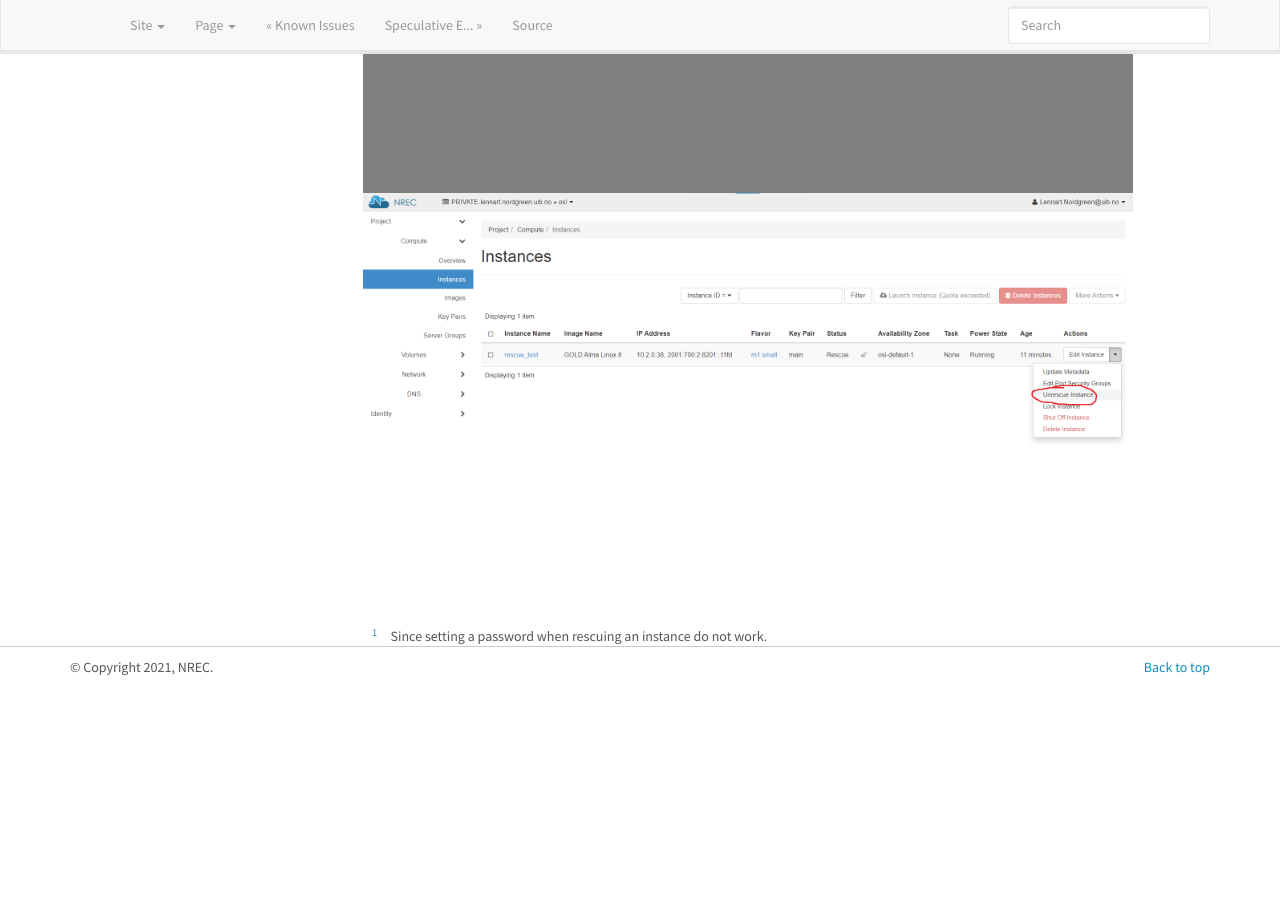
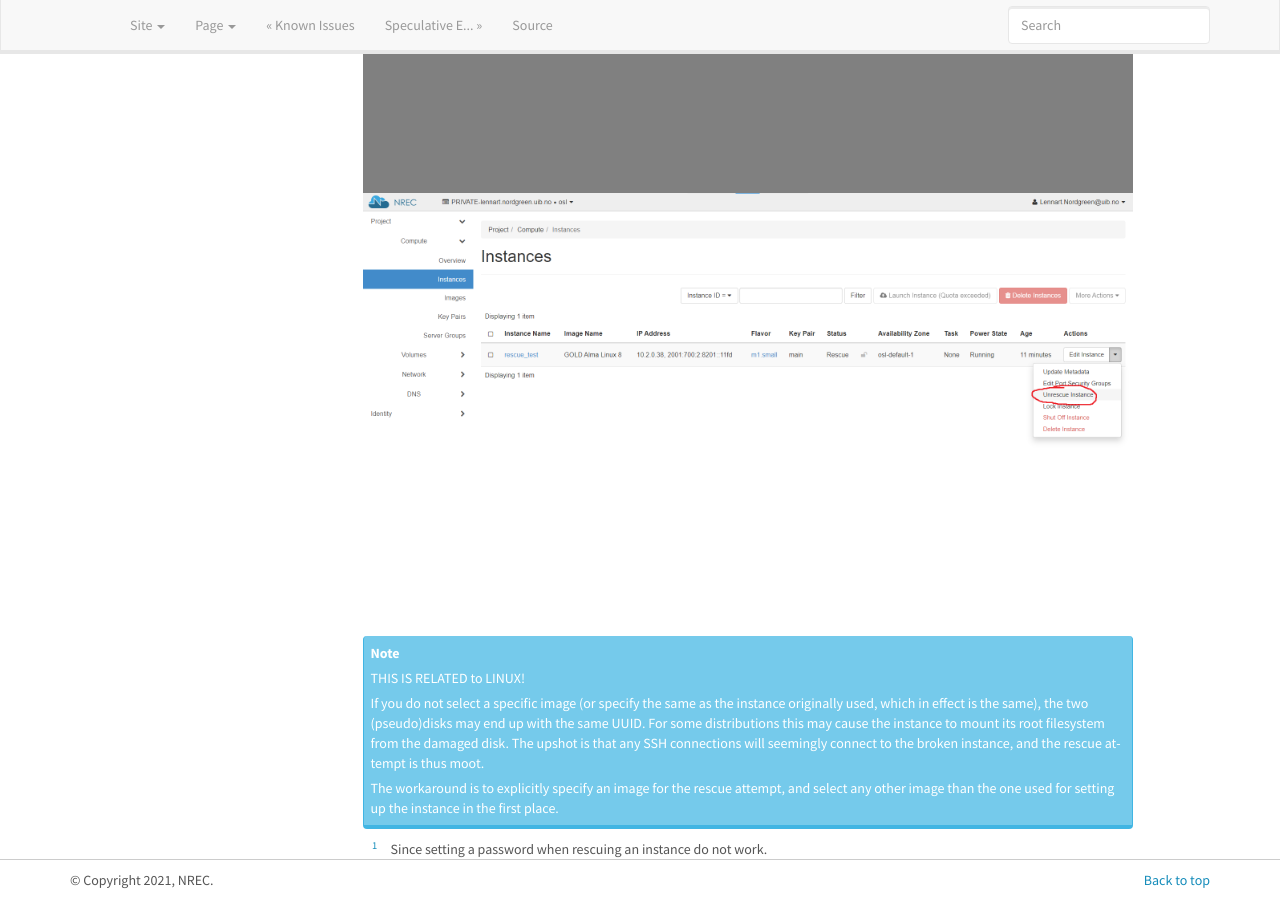
Before and after one commit to norcams/docs-enduser, a Sphinx documentation site: the page built from docs/troubleshoot.rst, in a window 1280 px wide and 900 px high, scrolled down 2949 px. Built offline with Sphinx 7.4.7, drawn with Linux system fonts in a browser that asks for light colours; before the commit the page ends 3636 px from its top, so only the background shows below that.

Commit message:
Add a note about rescuing and image issues

```diff
--- a/docs/troubleshoot.rst
+++ b/docs/troubleshoot.rst
@@ -106,5 +106,19 @@ If you need to edit `security groups`_ then edit instance and then select "Secur
    :align: center
    :alt: Unrescue instance form dashboard
 
+.. NOTE::
+   THIS IS RELATED to LINUX!
+
+   If you do not select a specific image (or specify the same as the instance
+   originally used, which in effect is the same), the two (pseudo)disks may end
+   up with the same UUID. For some distributions this may cause the instance to
+   mount its root filesystem from the damaged disk. The upshot is that any SSH
+   connections will seemingly connect to the broken instance, and the rescue
+   attempt is thus moot.
+
+   The workaround is to explicitly specify an image for the rescue attempt, and
+   select any other image than the one used for setting up the instance in the
+   first place.
+
 
 .. [1] Since setting a password when rescuing an instance do not work.
```
